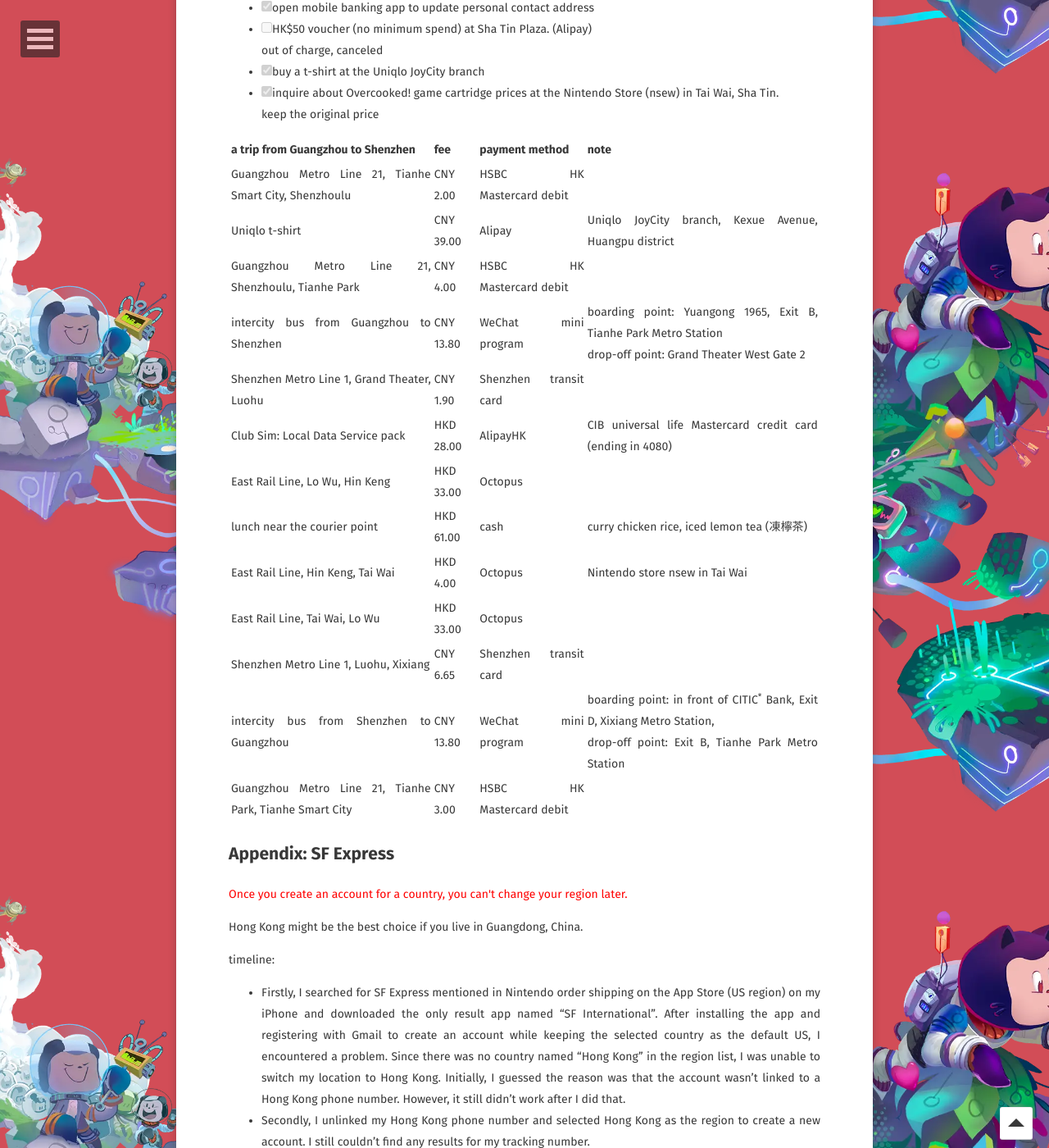
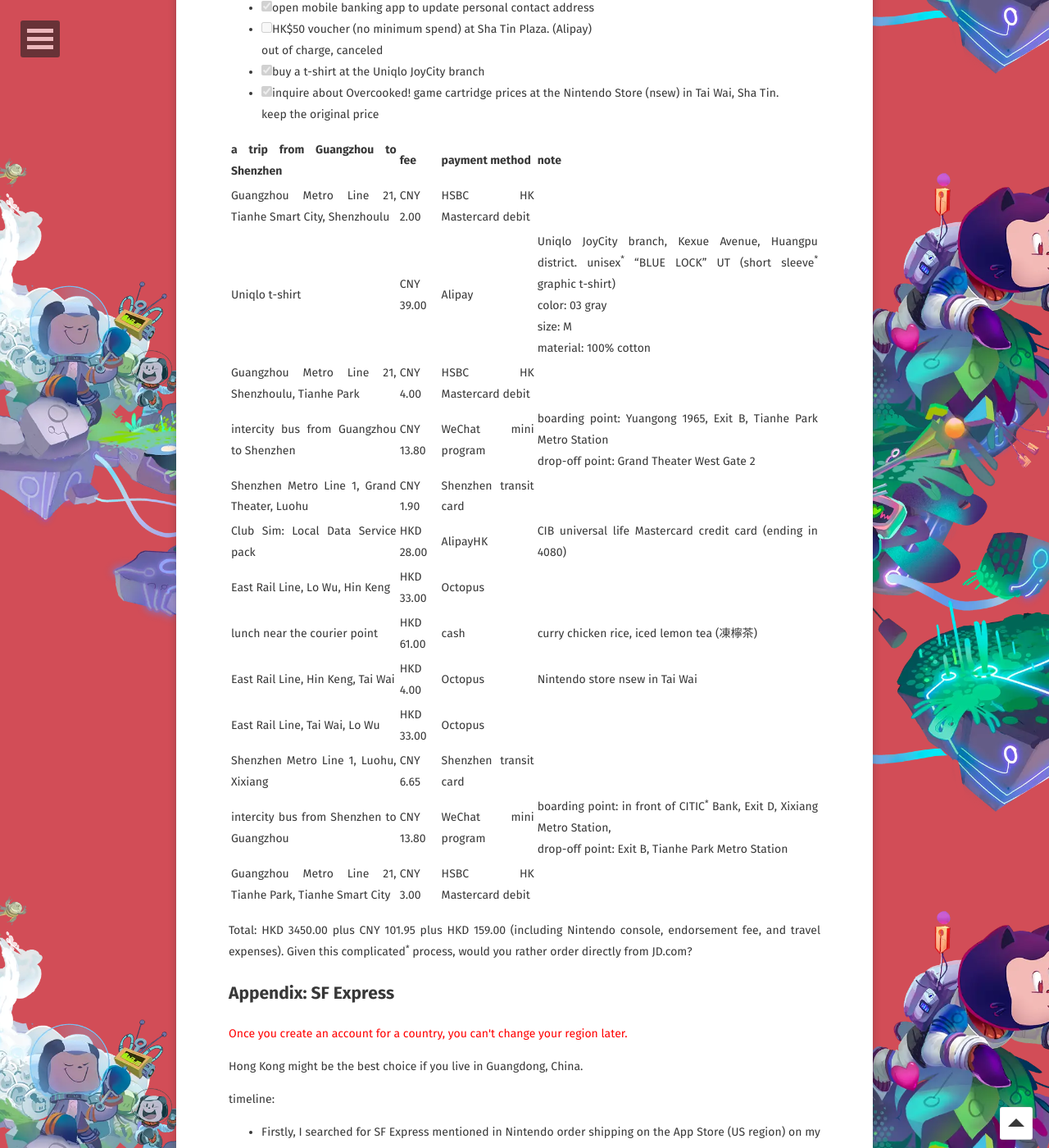
Before and after one commit to WebPavel/WebPavel.github.io, a Jekyll site: the page built from _posts/2026-08-31-purchase-Switch2-from-Nintendo-Store-in-Hong-Kong.md, in a window 1280 px wide and 1400 px high, scrolled down 4399 px. Shown: the whole window at 82% size. Built offline with Jekyll 4.4.1, drawn with Linux system fonts in a browser that asks for light colours; some web fonts are replaced; comment, search, counter and statistics services are not loaded; some of the changed text lies outside the part shown.

Commit message:
feat: summary of the Switch2 purchase process

```diff
--- a/_posts/2026-08-31-purchase-Switch2-from-Nintendo-Store-in-Hong-Kong.md
+++ b/_posts/2026-08-31-purchase-Switch2-from-Nintendo-Store-in-Hong-Kong.md
@@ -129,21 +129,23 @@
 - [x] buy a t-shirt at the Uniqlo JoyCity branch
 - [x] inquire about Overcooked! game cartridge prices at the Nintendo Store (nsew) in Tai Wai, Sha Tin. <br/> keep the original price
 
-| a trip from Guangzhou to Shenzhen                       | fee       | payment method           | note                                                                                                                                        |
-|---------------------------------------------------------|-----------|--------------------------|---------------------------------------------------------------------------------------------------------------------------------------------|
-| Guangzhou Metro Line 21, Tianhe Smart City, Shenzhoulu  | CNY 2.00  | HSBC HK Mastercard debit |                                                                                                                                             |
-| Uniqlo t-shirt                                          | CNY 39.00 | Alipay                   | Uniqlo JoyCity branch, Kexue Avenue, Huangpu district                                                                                       |
-| Guangzhou Metro Line 21, Shenzhoulu, Tianhe Park        | CNY 4.00  | HSBC HK Mastercard debit |                                                                                                                                             |
-| intercity bus from Guangzhou to Shenzhen                | CNY 13.80 | WeChat mini program      | boarding point: Yuangong 1965, Exit B, Tianhe Park Metro Station <br/> drop-off point: Grand Theater West Gate 2                            |
-| Shenzhen Metro Line 1, Grand Theater, Luohu             | CNY 1.90  | Shenzhen transit card    |                                                                                                                                             |
-| Club Sim: Local Data Service pack                       | HKD 28.00 | AlipayHK                 | CIB universal life Mastercard credit card (ending in 4080)                                                                                  |
-| East Rail Line, Lo Wu, Hin Keng                         | HKD 33.00 | Octopus                  |                                                                                                                                             |
-| lunch near the courier point                            | HKD 61.00 | cash                     | curry chicken rice, iced lemon tea (凍檸茶)                                                                                                 |
-| East Rail Line, Hin Keng, Tai Wai                       | HKD 4.00  | Octopus                  | Nintendo store nsew in Tai Wai                                                                                                              |
-| East Rail Line, Tai Wai, Lo Wu                          | HKD 33.00 | Octopus                  |                                                                                                                                             |
-| Shenzhen Metro Line 1, Luohu, Xixiang                   | CNY 6.65  | Shenzhen transit card    |                                                                                                                                             |
-| intercity bus from Shenzhen to Guangzhou                | CNY 13.80 | WeChat mini program      | boarding point: in front of CITIC<sup>*</sup> Bank, Exit D, Xixiang Metro Station,  <br/> drop-off point: Exit B, Tianhe Park Metro Station |
-| Guangzhou Metro Line 21, Tianhe Park, Tianhe Smart City | CNY 3.00  | HSBC HK Mastercard debit |                                                                                                                                             |
+| a trip from Guangzhou to Shenzhen                       | fee       | payment method           | note                                                                                                                                                                                              |
+|---------------------------------------------------------|-----------|--------------------------|---------------------------------------------------------------------------------------------------------------------------------------------------------------------------------------------------|
+| Guangzhou Metro Line 21, Tianhe Smart City, Shenzhoulu  | CNY 2.00  | HSBC HK Mastercard debit |                                                                                                                                                                                                   |
+| Uniqlo t-shirt                                          | CNY 39.00 | Alipay                   | Uniqlo JoyCity branch, Kexue Avenue, Huangpu district. unisex<sup>*</sup> "BLUE LOCK" UT (short sleeve<sup>*</sup> graphic t-shirt)<br/>color: 03 gray<br/>size: M<br/>material: 100% cotton<br/> |
+| Guangzhou Metro Line 21, Shenzhoulu, Tianhe Park        | CNY 4.00  | HSBC HK Mastercard debit |                                                                                                                                                                                                   |
+| intercity bus from Guangzhou to Shenzhen                | CNY 13.80 | WeChat mini program      | boarding point: Yuangong 1965, Exit B, Tianhe Park Metro Station <br/> drop-off point: Grand Theater West Gate 2                                                                                  |
+| Shenzhen Metro Line 1, Grand Theater, Luohu             | CNY 1.90  | Shenzhen transit card    |                                                                                                                                                                                                   |
+| Club Sim: Local Data Service pack                       | HKD 28.00 | AlipayHK                 | CIB universal life Mastercard credit card (ending in 4080)                                                                                                                                        |
+| East Rail Line, Lo Wu, Hin Keng                         | HKD 33.00 | Octopus                  |                                                                                                                                                                                                   |
+| lunch near the courier point                            | HKD 61.00 | cash                     | curry chicken rice, iced lemon tea (凍檸茶)                                                                                                                                                       |
+| East Rail Line, Hin Keng, Tai Wai                       | HKD 4.00  | Octopus                  | Nintendo store nsew in Tai Wai                                                                                                                                                                    |
+| East Rail Line, Tai Wai, Lo Wu                          | HKD 33.00 | Octopus                  |                                                                                                                                                                                                   |
+| Shenzhen Metro Line 1, Luohu, Xixiang                   | CNY 6.65  | Shenzhen transit card    |                                                                                                                                                                                                   |
+| intercity bus from Shenzhen to Guangzhou                | CNY 13.80 | WeChat mini program      | boarding point: in front of CITIC<sup>*</sup> Bank, Exit D, Xixiang Metro Station,  <br/> drop-off point: Exit B, Tianhe Park Metro Station                                                       |
+| Guangzhou Metro Line 21, Tianhe Park, Tianhe Smart City | CNY 3.00  | HSBC HK Mastercard debit |                                                                                                                                                                                                   |
+
+Total: HKD 3450.00 plus CNY 101.95 plus HKD 159.00 (including Nintendo console, endorsement fee, and travel expenses). Given this complicated<sup>*</sup> process, would you rather order directly from JD.com?
 
 ## Appendix: SF Express
 
@@ -216,12 +218,17 @@
 >     However, in the afternoon, I had a package to receive from Hong Kong to Sha Tin District.
 >   - estate: a large area of land in the country which is owned by a person, family, or organization. 庄园；地产；大片私有土地<br/>
 >     all the money and property that they leave behind them when someone die. 遗产
+>   - unisex: is used to describe things, usually clothes or places, which are designed for use by both men and women rather than by only one sex. 不分男女的；男女通用的
+>   - sleeve: of a coat, shirt, or other item of clothing are the parts that cover your arms. 袖子
 >   - CITIC: 中国国际信托投资公司, China international trust and investment corporation.
+>   - complicate: make something more difficult to understand or deal with. 使难以理解；使复杂化
 
 ## Reference
 
 - [Nintendo Store](https://store.nintendo.com.hk/)
 - [任天堂(香港)有限公司網站](https://www.nintendo.com/hk/)
+- [有關Nintendo Switch 2的建議售價變更](https://www.nintendo.com.hk/support/releasenotes/2026-06-29)
 - [店舖一覽 \| Nintendo Switch \| 任天堂香港](https://www.nintendo.com/hk/hardware/switch/store/index.html)
 - [SF Express](https://hk.sf-express.com/hk/en)
 - [Hong Kong Fun in 18 Districts](https://www.gohk.gov.hk/en/)
+- [UT Collections](https://www.uniqlo.com.hk/en_GB/ut.html)
```
